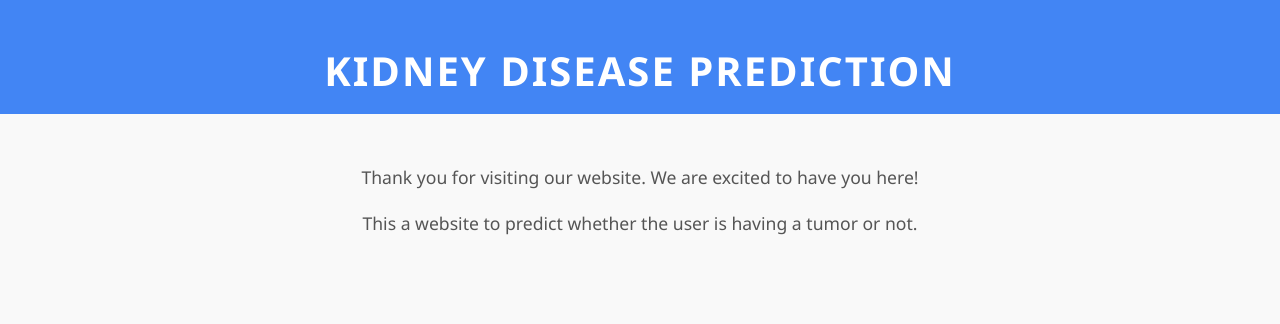
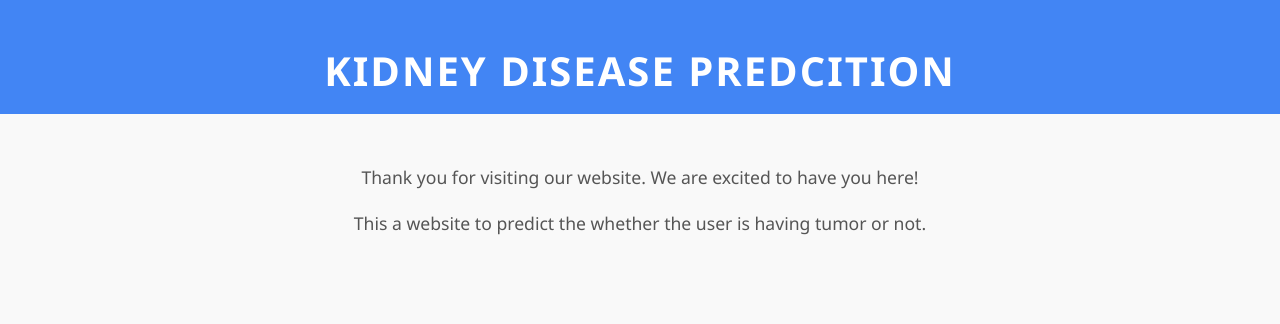
Before and after one commit to JunaidK0012/Kidney_disease_classification, a Flask app: page / in a window 1280 px wide. Shown: the top 324 px of the page. Run offline with Flask 3, Linux system fonts and the light colour scheme.

Commit message:
updated index.html 2

```diff
--- a/templates/index.html
+++ b/templates/index.html
@@ -59,13 +59,12 @@
 </head>
 <body>
     <header>
-        <h1>KIDNEY DISEASE PREDICTION</h1>
+        <h1>KIDNEY DISEASE PREDCITION</h1>
     </header>
 
     <main>
         <p>Thank you for visiting our website. We are excited to have you here!</p>
-        <p>This a website to predict whether the user is having a tumor or not. </p>
-        <p></p>
+        <p>This a website to predict the whether the user is having tumor or not.</p>
         <button onclick="startPrediction()">START PREDICTION</button>
     </main>
 
```
